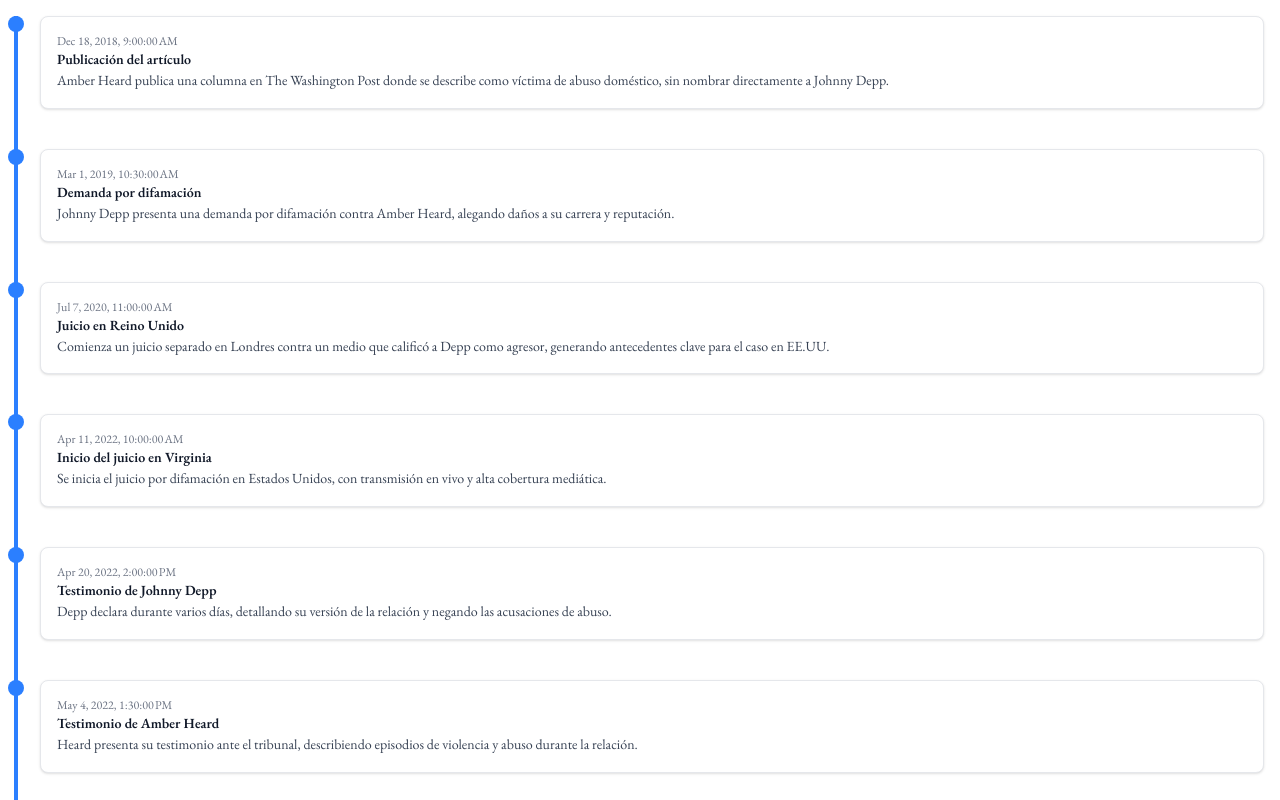
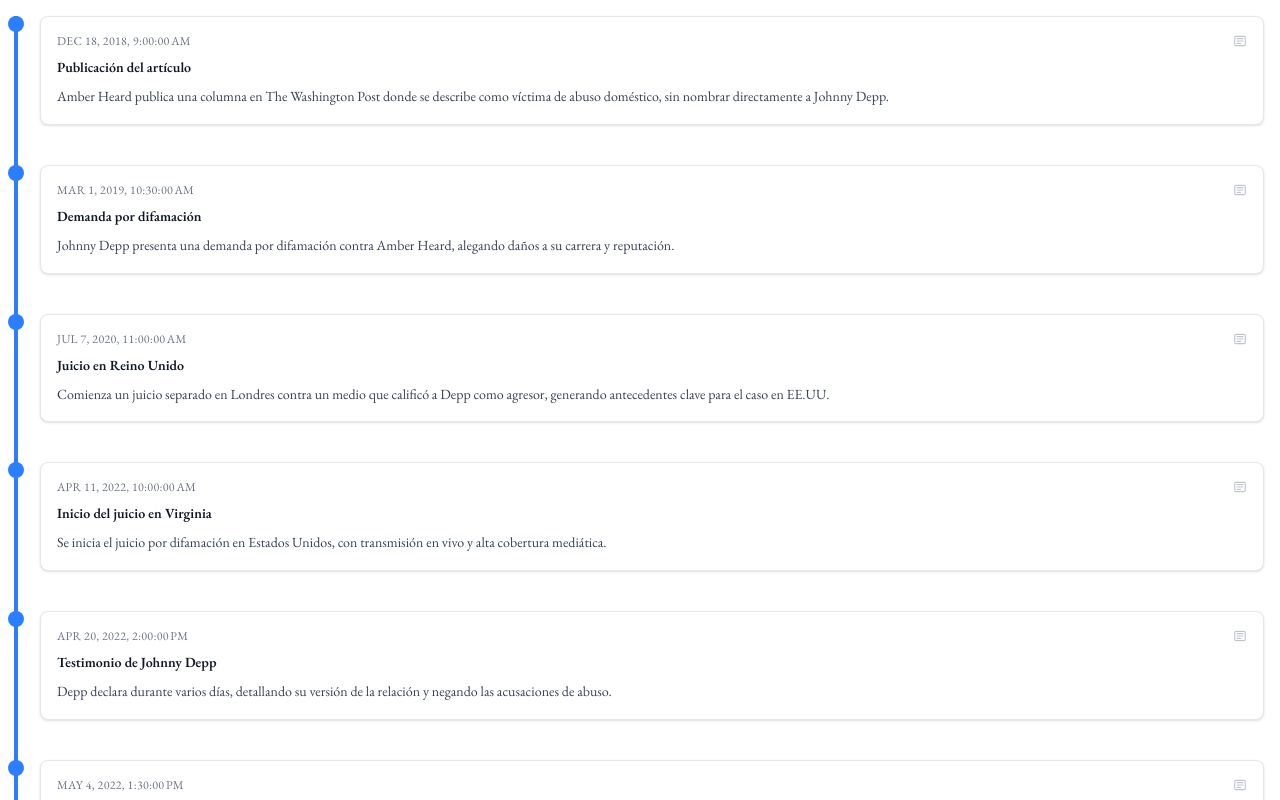
Before and after one commit to lightlinecom/lightline.front, an Angular app: page /story/1/timeline/1 in a window 1280 px wide. Shown: the top 800 px of the page. Built offline with nearby package versions, Linux system fonts and the light colour scheme.

Commit message:
add icon

```diff
--- a/src/app/components/timeline-item/timeline-item.html
+++ b/src/app/components/timeline-item/timeline-item.html
@@ -2,11 +2,26 @@
 <div class="absolute w-4 h-4 left-0 transform -translate-x-1/2 rounded-full bg-blue-500"></div>
 
 <!-- Card -->
-<div class="ml-6 p-4 bg-white rounded-lg shadow-sm border border-gray-200">
+<div class="ml-6 p-4 space-y-2 bg-white rounded-lg shadow-sm border border-gray-200">
 
-  <!-- Date -->
-  <h2 class="font-lightline text-xs text-gray-500">{{ event().date | date:'medium' }}</h2>
+  <!-- Date + Icon -->
+  <div class="flex items-center justify-between">
 
+    <!-- Fecha -->
+    <h2 class="font-lightline uppercase tracking-wide text-xs text-gray-500">
+      {{ event().date | date:'medium' }}
+    </h2>
+
+    <!-- Icono -->
+    <div class="text-gray-400">
+      <svg xmlns="http://www.w3.org/2000/svg" class="w-3.5 h-3.5 opacity-60" fill="none" viewBox="0 0 24 24"
+        stroke="currentColor" stroke-width="2">
+        <path stroke-linecap="round" stroke-linejoin="round"
+          d="M7 8h10M7 12h10M7 16h6M5 4h14a2 2 0 012 2v12a2 2 0 01-2 2H5a2 2 0 01-2-2V6a2 2 0 012-2z" />
+      </svg>
+    </div>
+
+  </div>
   <!-- Title -->
   <h1 class="font-lightline text-sm font-semibold text-gray-900">{{ event().title }}</h1>
 
@@ -16,8 +31,8 @@
 
   <!-- Source and more details  -->
   @if(event().source){
-    <div class="font-lightline text-xs text-gray-500 mt-4">
-      <span>Fuente(s): {{ event().source }}</span>
-    </div>
+  <div class="font-lightline text-xs text-gray-500 mt-4">
+    <span>Fuente(s): {{ event().source }}</span>
+  </div>
   }
 </div>
```
